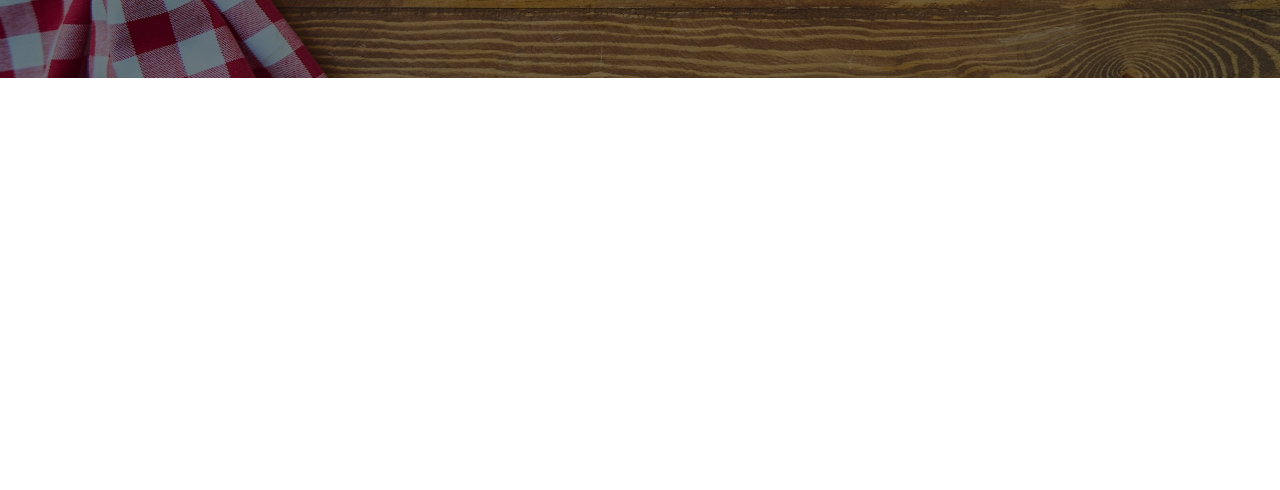
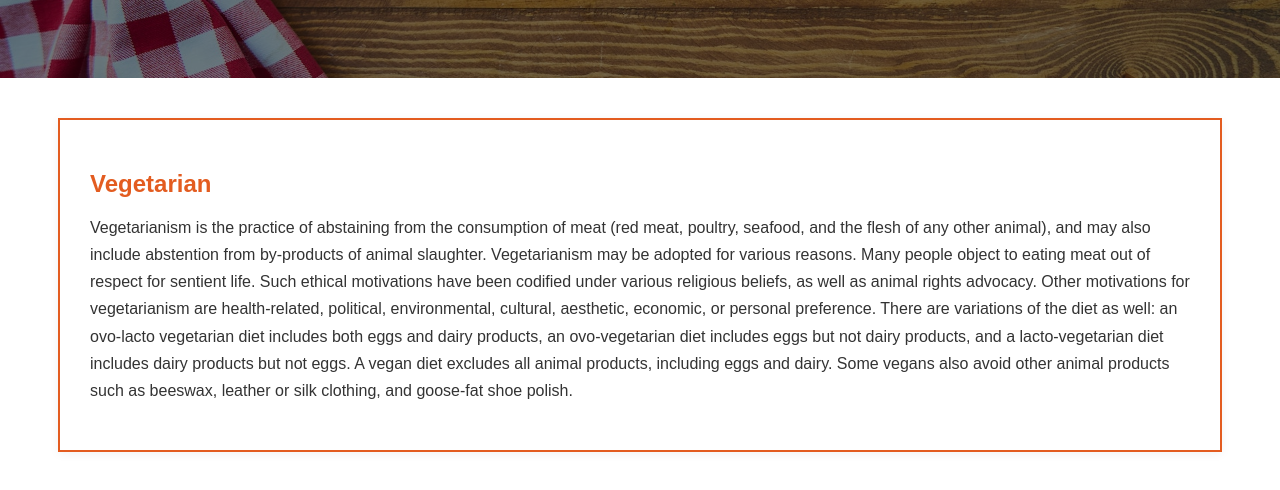
Before and after one commit to Vamshich2486/MealFinder, a plain HTML site: page vegg.html in a window 1280 px wide. Shown: the part 372-862 px from the top of the page. Before the commit the page ends 800 px from the top, so only its background shows below. Drawn offline with Linux system fonts and the light colour scheme.

Commit message:
diet section

```diff
--- a/vegg.css
+++ b/vegg.css
@@ -131,3 +131,27 @@ body {
   color: #f4efef;
   text-transform: uppercase;
 }
+
+/* diet info */
+
+.diet-info-card {
+  max-width: 1100px;
+  margin: 40px auto;
+  padding: 30px;
+  border: 2px solid #e35c20;
+  background: #fff;
+  box-shadow: 0 2px 10px rgba(0,0,0,0.05);
+}
+
+.diet-title {
+  color: #e35c20;
+  font-size: 24px;
+  margin-bottom: 16px;
+  font-weight: bold;
+}
+
+.diet-description {
+  font-size: 16px;
+  line-height: 1.7;
+  color: #333;
+}
--- a/vegg.html
+++ b/vegg.html
@@ -48,5 +48,17 @@
         </div>
 
     </section>
+
+    <!-- diet -->
+     <section class="diet-info-card">
+        <h2 class="diet-title">Vegetarian</h2>
+        <p class="diet-description">
+            Vegetarianism is the practice of abstaining from the consumption of meat (red meat, poultry, seafood, and the flesh of any other animal), and may also include abstention from by-products of animal slaughter.
+            Vegetarianism may be adopted for various reasons. Many people object to eating meat out of respect for sentient life. Such ethical motivations have been codified under various religious beliefs, as well as animal rights advocacy.
+            Other motivations for vegetarianism are health-related, political, environmental, cultural, aesthetic, economic, or personal preference.
+            There are variations of the diet as well: an ovo-lacto vegetarian diet includes both eggs and dairy products, an ovo-vegetarian diet includes eggs but not dairy products, and a lacto-vegetarian diet includes dairy products but not eggs.
+            A vegan diet excludes all animal products, including eggs and dairy. Some vegans also avoid other animal products such as beeswax, leather or silk clothing, and goose-fat shoe polish.
+        </p>
+    </section>
   </body>
 </html>
```
